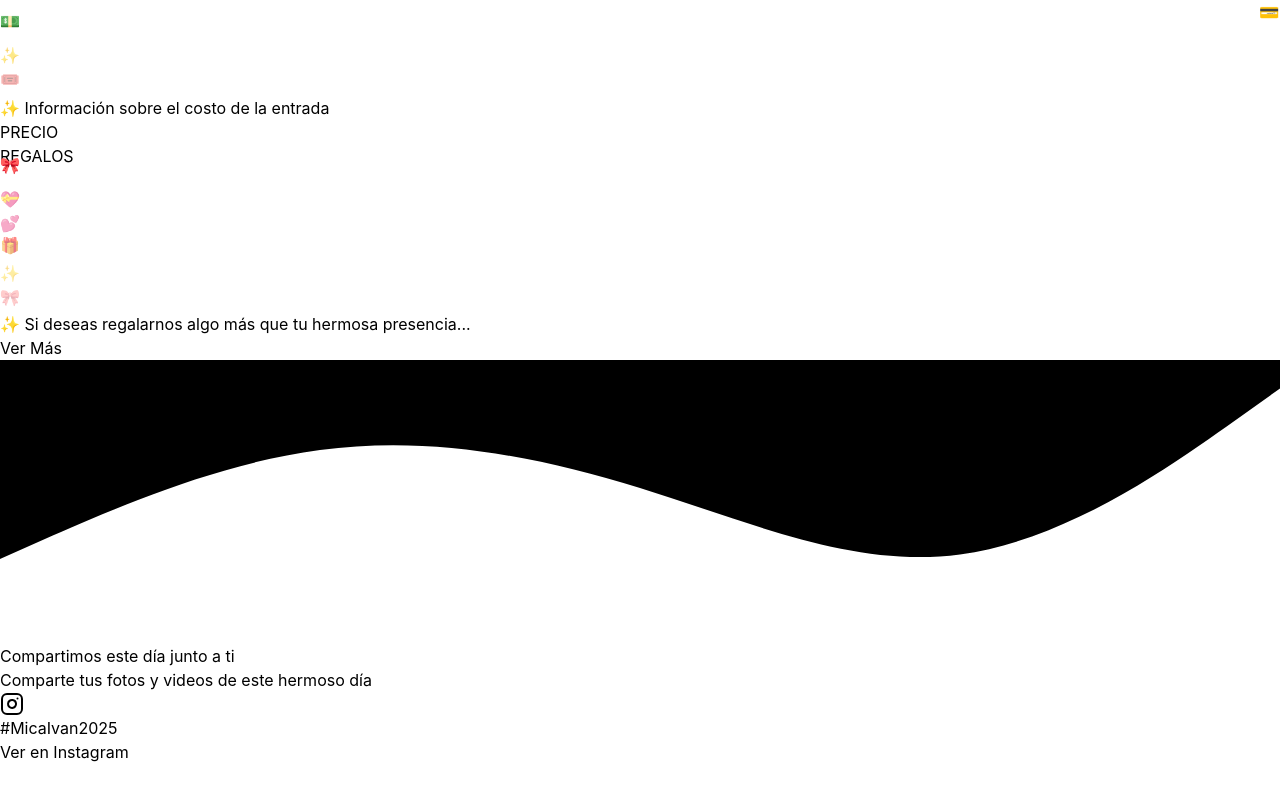
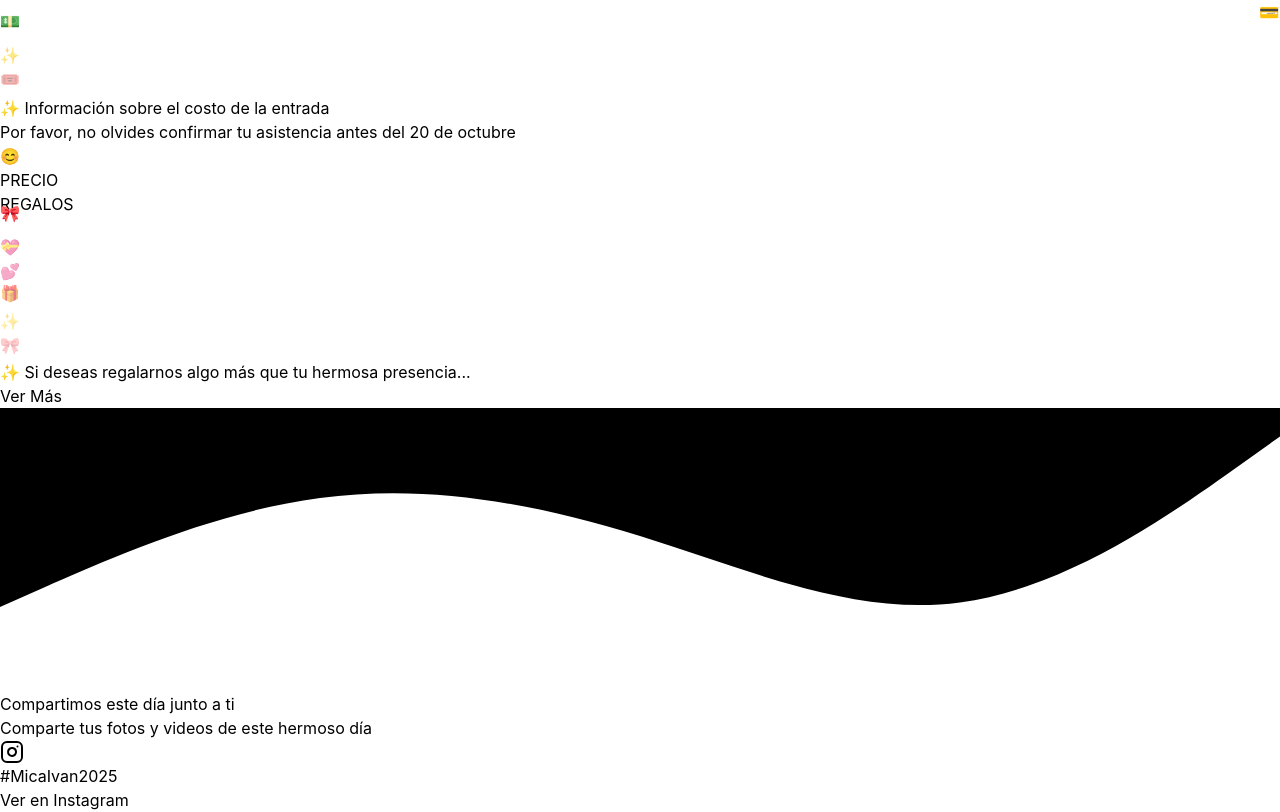
Before and after one commit to juanmeyer94/casamiento, a Next.js app: page /casamiento in a window 1280 px wide. Shown: the part 3226-4038 px from the top of the page. Before the commit the page ends 3990 px from the top, so only its background shows below. Built offline with nearby package versions, Linux system fonts and the light colour scheme; no server answers; a web font is replaced by a local one.

Commit message:
Fix: match with google sheets

```diff
--- a/src/components/Modulos/Precio.jsx
+++ b/src/components/Modulos/Precio.jsx
@@ -139,13 +139,29 @@ export default function Precio() {
           </div>
 
           <motion.p
-            className="text-[#6e6d6c] text-lg mb-6 text-center"
+            className="text-[#6e6d6c] text-lg mb-4 text-center"
             initial={{ opacity: 0, y: 10 }}
             animate={{ opacity: 1, y: 0 }}
             transition={{ duration: 0.6, delay: 0.8 }}
           >
             ✨ Información sobre el costo de la entrada
           </motion.p>
+
+          <motion.div
+            className="mb-6 text-center"
+            initial={{ opacity: 0, y: 10 }}
+            animate={{ opacity: 1, y: 0 }}
+            transition={{ duration: 0.6, delay: 1.0 }}
+          >
+            <div className="bg-blue-50 border-2 border-[#2563eb] rounded-lg px-4 py-3 inline-block shadow-md">
+              <p className="text-[#2563eb] text-lg font-semibold">
+                Por favor, no olvides confirmar tu asistencia antes del 20 de octubre
+              </p>
+              <div className="text-center text-2xl mt-1">
+                😊
+              </div>
+            </div>
+          </motion.div>
 
           <motion.button
             onClick={() => setIsOpen(true)}
--- a/src/lib/sheets.ts
+++ b/src/lib/sheets.ts
@@ -30,7 +30,7 @@ export async function appendToSheet({
   const sheets = google.sheets({ version: "v4", auth });
 
   const spreadsheetId = "1aSVTDdzjWQdZNQljF4ZirO-SGFCiQD4pXkXahzS2Alw";
-  const range = "Test!A:G";
+  const range = "Respuestas Formulario Casamiento!A:G";
 
   const resource = {
     values: [
@@ -83,7 +83,7 @@ export async function appendToSongsSheet({
   const sheets = google.sheets({ version: "v4", auth });
 
   const spreadsheetId = "1aSVTDdzjWQdZNQljF4ZirO-SGFCiQD4pXkXahzS2Alw";
-  const range = "Canciones!A:E";
+  const range = "Respuesta Recomendaciones Canciones!A:E";
 
   const resource = {
     values: [[name, email, date || new Date().toLocaleString(), song, link || ""]],
```
